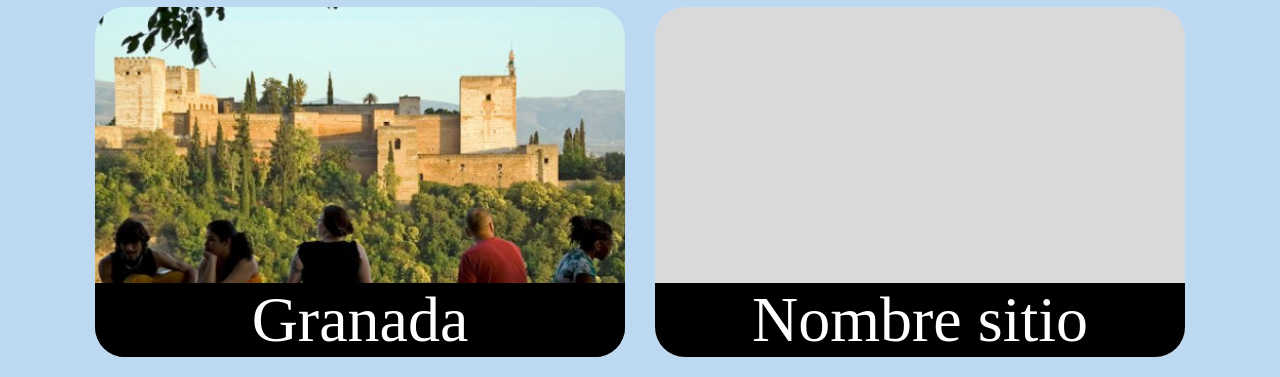
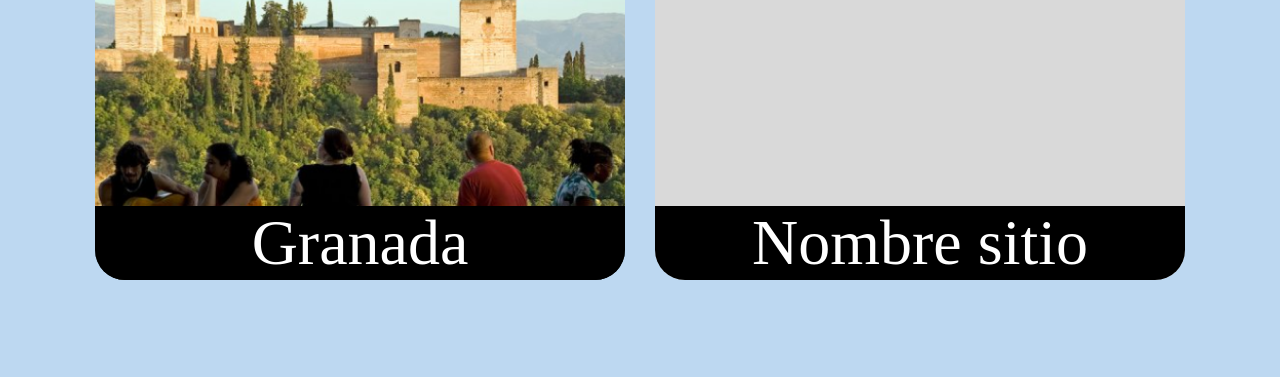
Before and after one commit to javierac11/urbify, a plain HTML site: page src/lugares.html in a window 1280 px wide. Shown: the part 810-1187 px from the top of the page. After the commit the page ends 1110 px from the top, so only its background shows below. Drawn offline with Linux system fonts and the light colour scheme; files whose address does not match are found by name.

Commit message:
Pagina de lugares terminada

```diff
--- a/src/assets/css/style_lugares.css
+++ b/src/assets/css/style_lugares.css
@@ -1,9 +1,14 @@
 @import "footer.css";
 @import "header.css";
 
-body{
-    margin: 0px;
+html, body{
+    min-height: 100vh;
+    min-width: fit-content;
+    margin: 0;
     background-color: #BDD8F1;
+    display: flex;
+    flex-direction: column;
+
 }
 a{
     text-decoration: none;
@@ -19,14 +24,13 @@ p{
 }
 
 main{
-    margin-top: 6%;
-
     display: grid;
     grid-template-columns: repeat(auto-fill, 550px);
 /*    grid-template-rows: 100px repeat(11, 60px);*/
     padding: 20px;
     gap: 10px;
     justify-content: center;
+    min-height: 100%;
 
 }
 
--- a/src/lugares.html
+++ b/src/lugares.html
@@ -5,6 +5,7 @@
     <title>Urbify</title>
     <link rel="stylesheet" href="assets/css/style_lugares.css" />
     <script type="module" src="app.js"></script>
+    <meta name="viewport" content="width=device-width, initial-scale=1" />
 </head>
 <header>
     <a class="titulo">Urbify</a>
```
